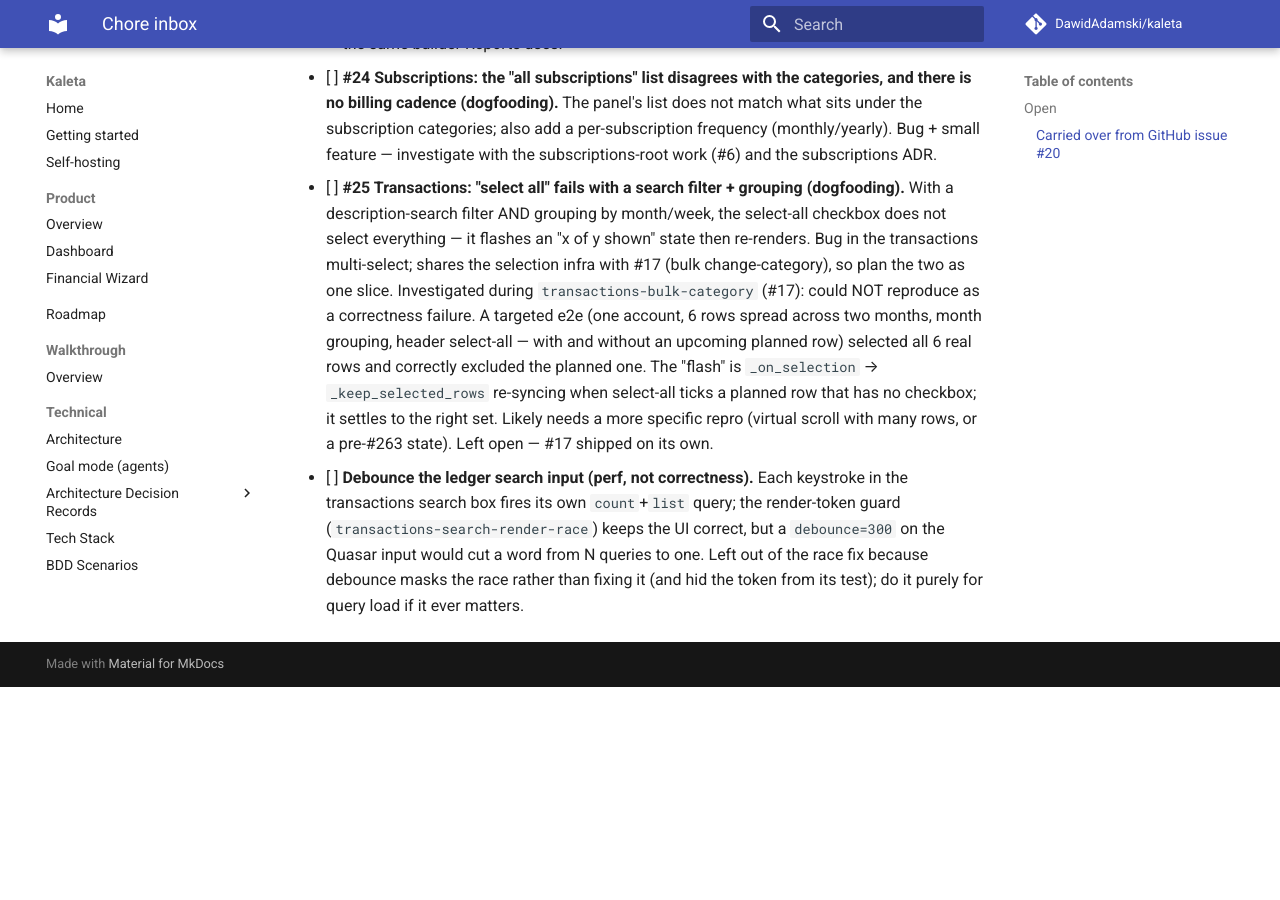
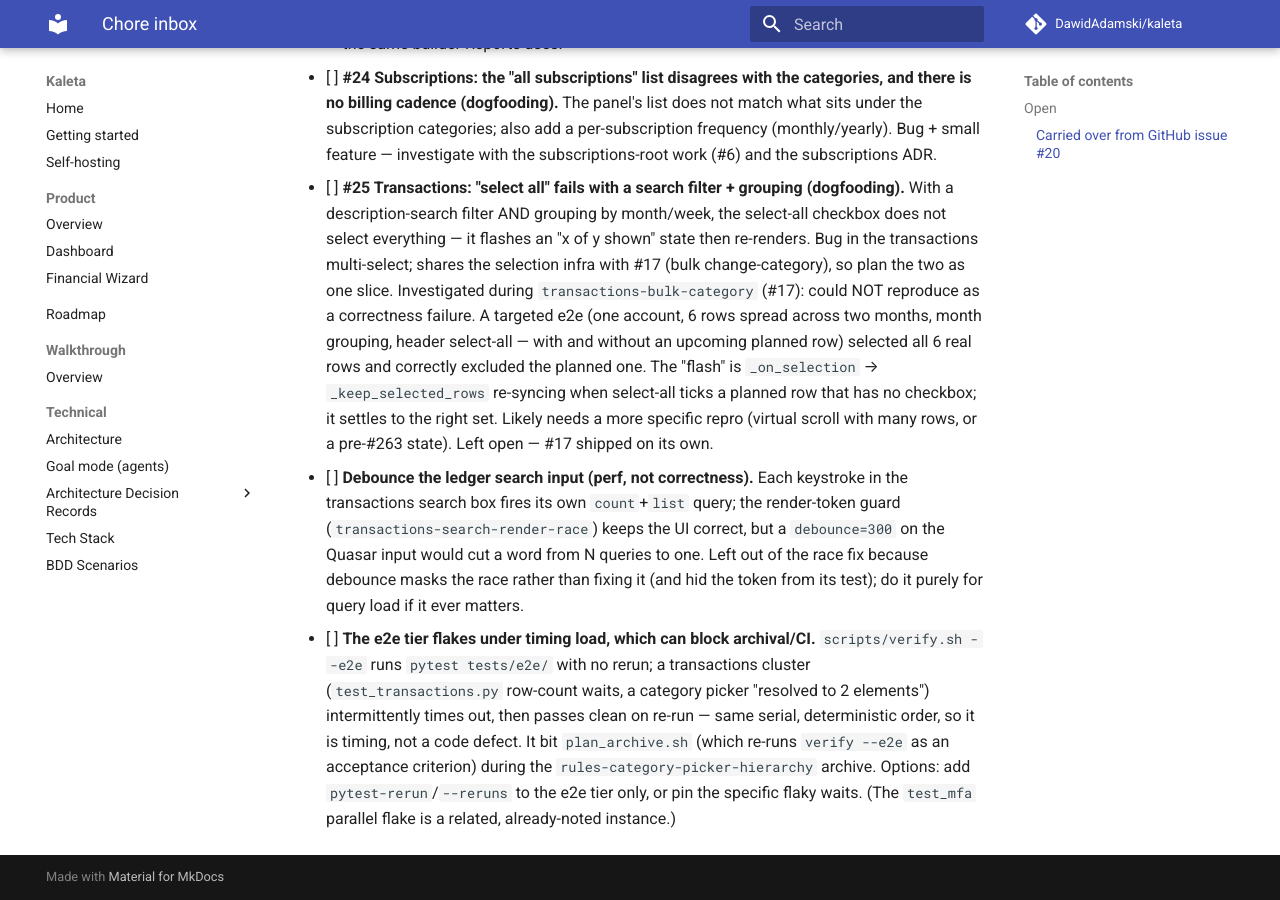
Before and after one commit to DawidAdamski/kaleta, an MkDocs documentation site: the page built from docs/plans/chores.md, in a window 1280 px wide and 900 px high, scrolled down 12139 px. Built offline with MkDocs 1.6.1 and Material for MkDocs 9.7.7, drawn with Linux system fonts in a browser that asks for light colours; comment, search, counter and statistics services are not loaded; before the commit the page ends 12826 px from its top, so only the background shows below that.

Commit message:
docs(chores): note the flaky e2e tier blocking archival/CI
Co-Authored-By: Claude Opus 4.8 <noreply@anthropic.com>

```diff
--- a/docs/plans/chores.md
+++ b/docs/plans/chores.md
@@ -591,3 +591,13 @@ check it still reproduces before acting on it.
       word from N queries to one. Left out of the race fix because debounce
       masks the race rather than fixing it (and hid the token from its test);
       do it purely for query load if it ever matters.
+- [ ] **The e2e tier flakes under timing load, which can block archival/CI.**
+      `scripts/verify.sh --e2e` runs `pytest tests/e2e/` with no rerun; a
+      transactions cluster (`test_transactions.py` row-count waits, a category
+      picker "resolved to 2 elements") intermittently times out, then passes
+      clean on re-run — same serial, deterministic order, so it is timing, not
+      a code defect. It bit `plan_archive.sh` (which re-runs `verify --e2e` as
+      an acceptance criterion) during the `rules-category-picker-hierarchy`
+      archive. Options: add `pytest-rerun`/`--reruns` to the e2e tier only, or
+      pin the specific flaky waits. (The `test_mfa` parallel flake is a related,
+      already-noted instance.)
```
